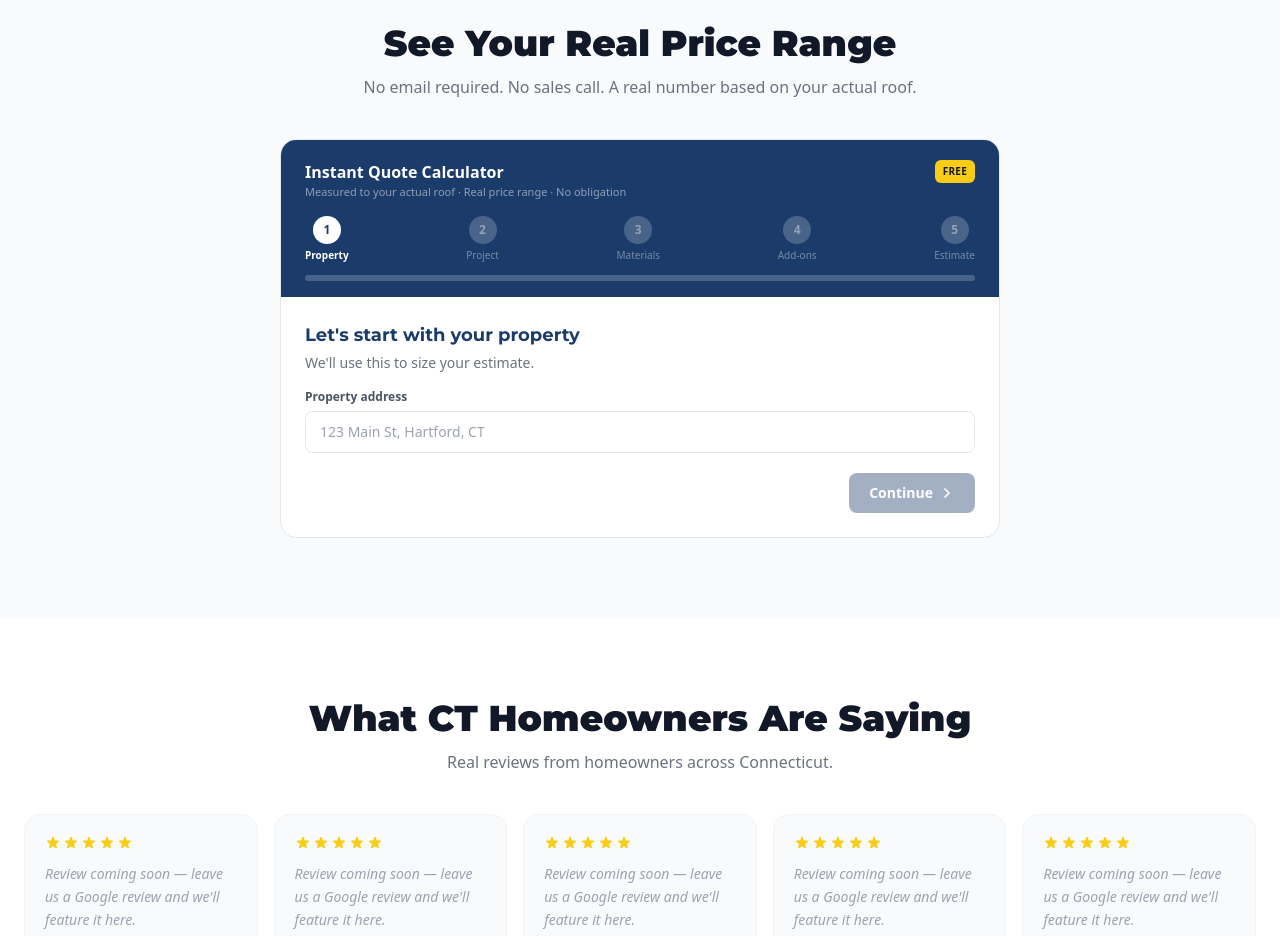
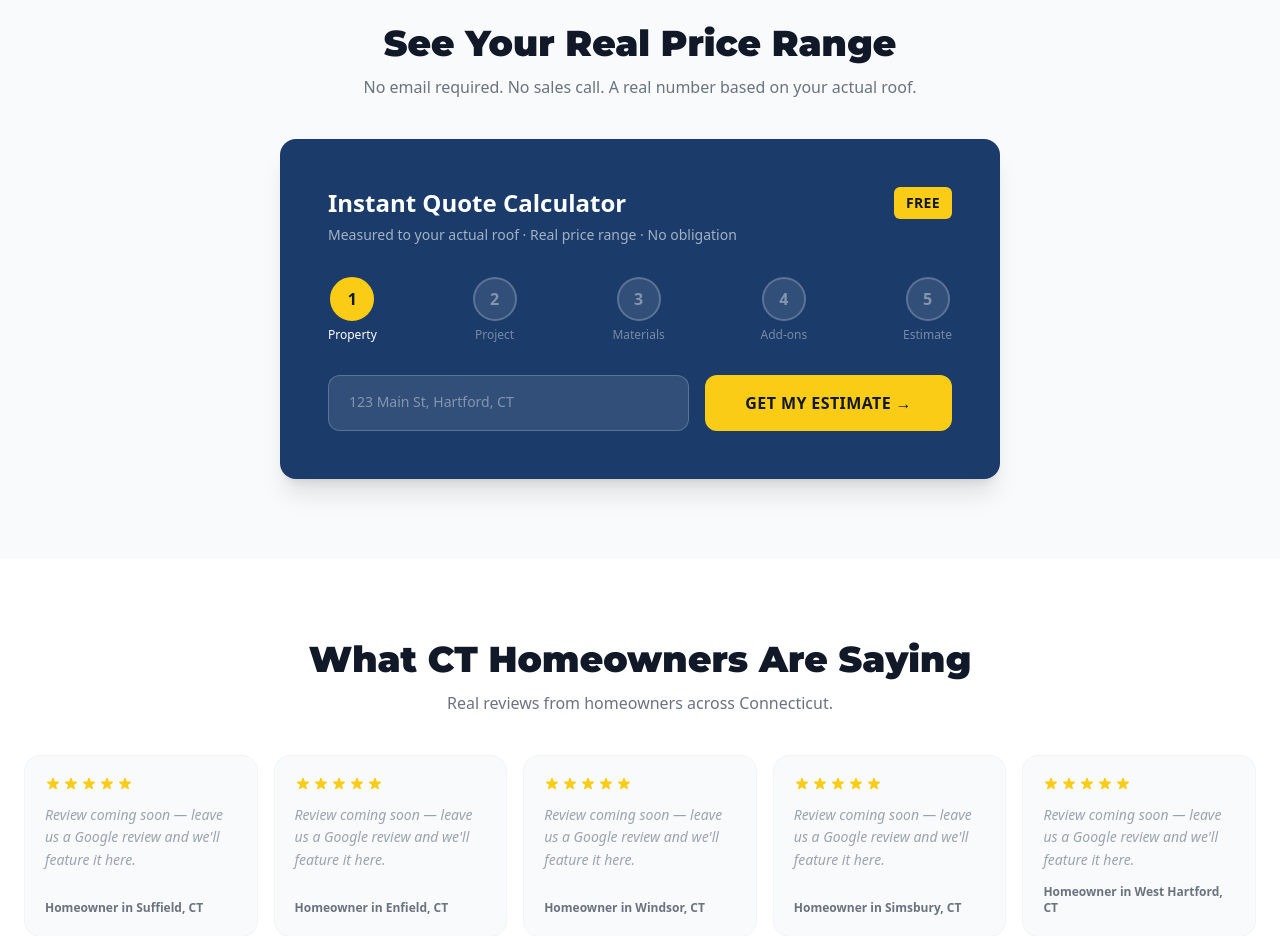
Before and after one commit to solarprolab/trust-proof-roofing, a Next.js app: page / in a window 1280 px wide. Shown: the part 1680-2616 px from the top of the page. Built offline with nearby package versions, Linux system fonts and the light colour scheme.

Commit message:
feat: instant quote enlarged with blurred modal overlay

```diff
--- a/src/app/page.tsx
+++ b/src/app/page.tsx
@@ -2,7 +2,7 @@ import type { Metadata } from 'next';
 import Link from 'next/link';
 import { SITE, SERVICES } from '@/lib/config';
 import { CT_CITIES } from '@/data/cityPages';
-import InstantQuote from '@/components/InstantQuote';
+import InstantQuoteTrigger from '@/components/InstantQuoteTrigger';
 
 export const metadata: Metadata = {
   title: `${SITE.name} | Connecticut Roofing Contractor`,
@@ -147,7 +147,7 @@ export default function HomePage() {
         <div className="max-w-3xl mx-auto px-6">
           <h2 className="text-3xl sm:text-4xl font-black text-gray-900 text-center mb-3">See Your Real Price Range</h2>
           <p className="text-center text-gray-500 mb-10">No email required. No sales call. A real number based on your actual roof.</p>
-          <InstantQuote />
+          <InstantQuoteTrigger />
         </div>
       </section>
 
--- /dev/null
+++ b/src/components/InstantQuoteTrigger.tsx
@@ -0,0 +1,68 @@
+'use client';
+import { useState, useEffect } from 'react';
+import InstantQuote from '@/components/InstantQuote';
+
+const STEPS = ['Property', 'Project', 'Materials', 'Add-ons', 'Estimate'];
+
+export default function InstantQuoteTrigger() {
+  const [open, setOpen] = useState(false);
+
+  useEffect(() => {
+    if (open) {
+      document.body.style.overflow = 'hidden';
+    } else {
+      document.body.style.overflow = '';
+    }
+    return () => {
+      document.body.style.overflow = '';
+    };
+  }, [open]);
+
+  return (
+    <>
+      <div
+        onClick={() => setOpen(true)}
+        className='bg-[#1B3C6B] rounded-2xl p-8 md:p-12 cursor-pointer shadow-xl hover:shadow-2xl hover:-translate-y-1 transition-all duration-200 group'
+      >
+        <div className='flex items-start justify-between mb-8'>
+          <div>
+            <p className='text-white font-black text-2xl'>Instant Quote Calculator</p>
+            <p className='text-white/60 text-sm mt-1.5'>Measured to your actual roof · Real price range · No obligation</p>
+          </div>
+          <span className='bg-yellow-400 text-gray-900 text-sm font-black px-3 py-1.5 rounded-md tracking-wide uppercase flex-shrink-0'>FREE</span>
+        </div>
+
+        <div className='flex justify-between mb-8'>
+          {STEPS.map((label, i) => (
+            <div key={label} className='flex flex-col items-center gap-1.5'>
+              <div className={`w-11 h-11 rounded-full flex items-center justify-center text-base font-bold border-2 ${i === 0 ? 'bg-yellow-400 text-gray-900 border-yellow-400' : 'bg-white/10 text-white/40 border-white/20'}`}>{i + 1}</div>
+              <span className={`text-xs font-medium ${i === 0 ? 'text-white' : 'text-white/40'}`}>{label}</span>
+            </div>
+          ))}
+        </div>
+
+        <div className='flex flex-col sm:flex-row gap-4'>
+          <div className='flex-1 bg-white/10 border border-white/20 rounded-xl px-5 py-4 text-white/40 text-sm text-left'>123 Main St, Hartford, CT</div>
+          <button className='bg-yellow-400 text-gray-900 font-black px-10 py-4 rounded-xl text-base uppercase tracking-wide group-hover:bg-yellow-300 transition-colors whitespace-nowrap'>Get My Estimate →</button>
+        </div>
+      </div>
+
+      {open && (
+        <div
+          className='fixed inset-0 z-50 flex items-center justify-center p-4'
+          style={{ backdropFilter: 'blur(12px)', WebkitBackdropFilter: 'blur(12px)', backgroundColor: 'rgba(0,0,0,0.55)' }}
+          onClick={(e) => { if (e.target === e.currentTarget) setOpen(false); }}
+        >
+          <div className='w-full max-w-lg max-h-[90vh] overflow-y-auto rounded-2xl shadow-2xl relative'>
+            <button
+              onClick={() => setOpen(false)}
+              className='absolute top-4 right-4 z-10 w-8 h-8 rounded-full bg-white/20 hover:bg-white/30 text-white flex items-center justify-center text-lg font-bold transition-colors'
+              aria-label='Close'
+            >✕</button>
+            <InstantQuote />
+          </div>
+        </div>
+      )}
+    </>
+  );
+}
```
